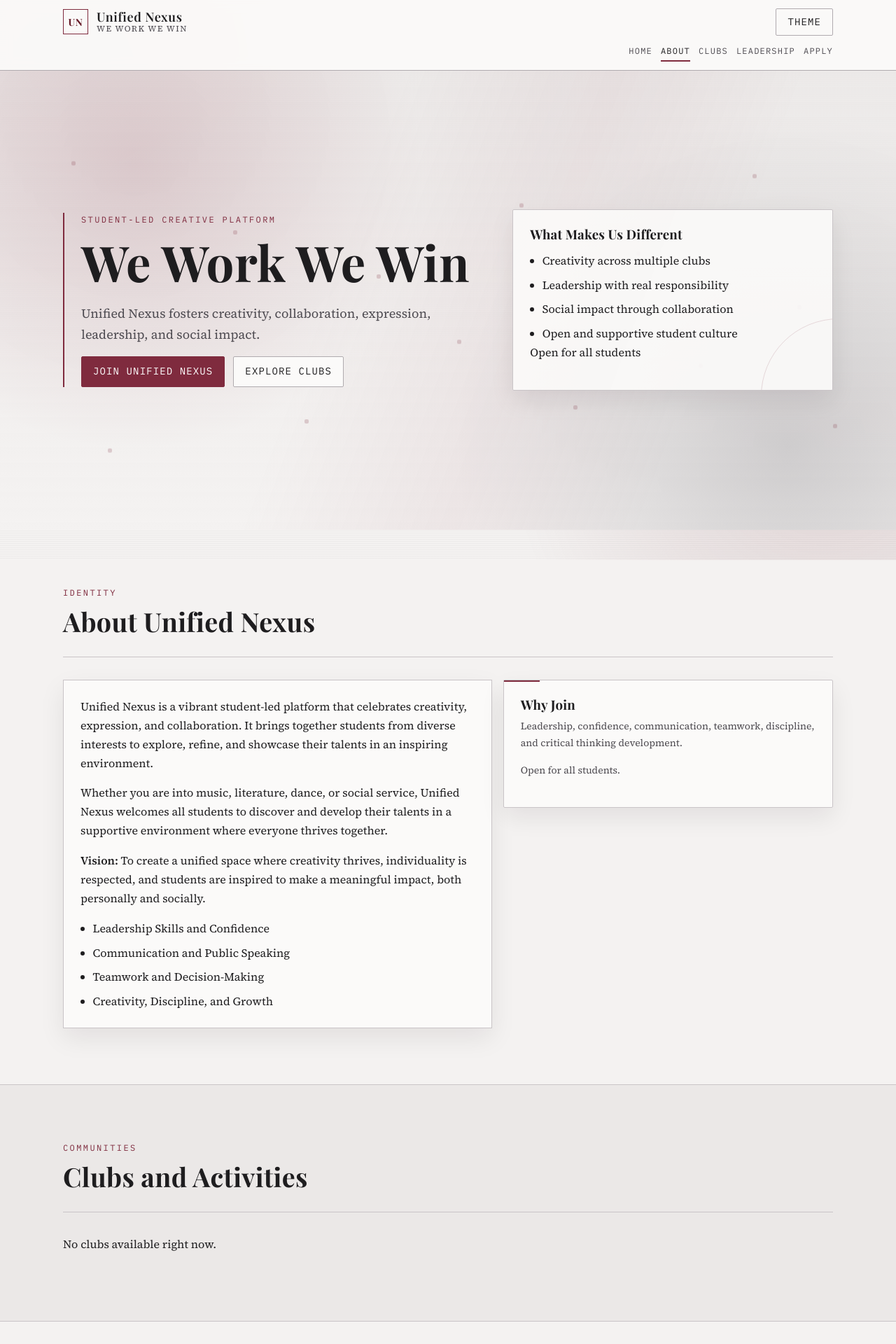
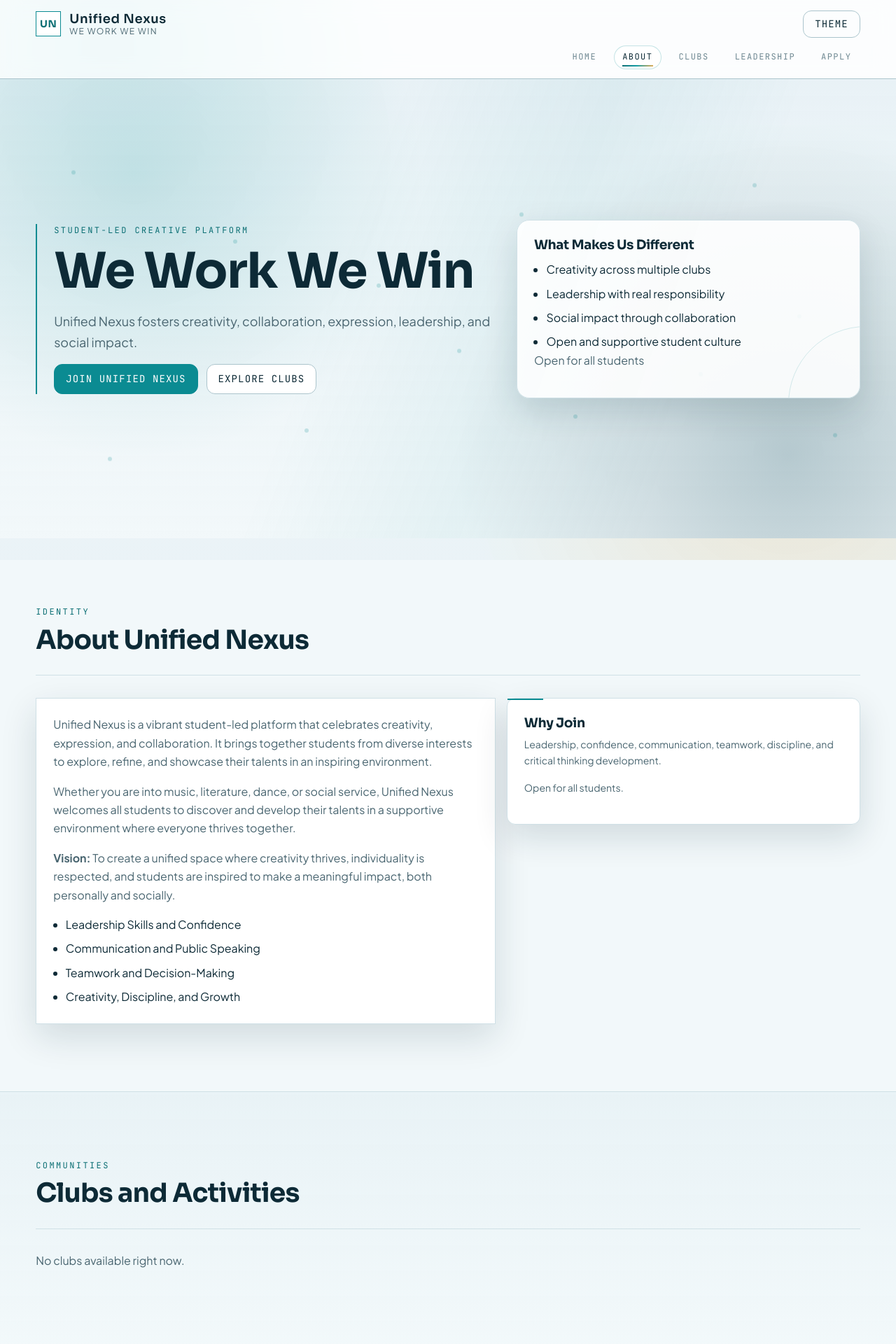
Before and after one commit to zenithkandel/unified-nexus, a PHP site: page /unified-nexus/ in a window 1280 px wide. Shown: the top 1920 px of the page at 70% size. Run offline with PHP 8.4, Linux system fonts and the light colour scheme; data that the repository does not hold is empty.

Commit message:
feat: update CSS styles for improved layout and typography, enhance theme variables

```diff
--- a/css/base.css
+++ b/css/base.css
@@ -1,4 +1,4 @@
-@import url('https://fonts.googleapis.com/css2?family=IBM+Plex+Mono:wght@400;500&family=Playfair+Display:wght@500;600;700&family=Source+Serif+4:wght@400;500;600&display=swap');
+@import url('https://fonts.googleapis.com/css2?family=JetBrains+Mono:wght@400;500&family=Plus+Jakarta+Sans:wght@400;500;600;700&family=Sora:wght@500;600;700&display=swap');
 
 * {
     box-sizing: border-box;
@@ -6,6 +6,8 @@
 
 html {
     scroll-behavior: smooth;
+    -webkit-font-smoothing: antialiased;
+    -moz-osx-font-smoothing: grayscale;
 }
 
 body {
@@ -14,8 +16,9 @@ body {
     color: var(--text-strong);
     font-family: var(--font-secondary);
     font-size: var(--text-md);
-    line-height: 1.68;
+    line-height: 1.65;
     position: relative;
+    overflow-x: hidden;
 }
 
 body::before {
@@ -25,17 +28,17 @@ body::before {
     pointer-events: none;
     z-index: -1;
     background:
-        radial-gradient(circle at 8% 12%, var(--ambient-glow), transparent 26%),
-        radial-gradient(circle at 92% 78%, color-mix(in srgb, var(--accent-strong) 14%, transparent), transparent 34%),
-        repeating-linear-gradient(0deg, transparent, transparent 2px, color-mix(in srgb, var(--text-muted) 4%, transparent) 2px, color-mix(in srgb, var(--text-muted) 4%, transparent) 3px);
+        radial-gradient(circle at 12% 8%, var(--ambient-glow), transparent 30%),
+        radial-gradient(circle at 88% 80%, color-mix(in srgb, var(--accent-warm) 22%, transparent), transparent 36%),
+        linear-gradient(180deg, color-mix(in srgb, var(--surface-0) 75%, transparent), color-mix(in srgb, var(--surface-1) 75%, transparent));
 }
 
 h1,
 h2,
 h3 {
     font-family: var(--font-primary);
-    line-height: 1.2;
-    letter-spacing: 0.01em;
+    line-height: 1.15;
+    letter-spacing: -0.02em;
     margin: 0 0 var(--space-4);
 }
 
@@ -49,11 +52,12 @@ h2 {
 
 p {
     margin: 0 0 var(--space-4);
+    color: var(--text-muted);
 }
 
 ::selection {
-    background: color-mix(in srgb, var(--accent) 72%, var(--color-white));
-    color: var(--color-black);
+    background: color-mix(in srgb, var(--accent) 66%, var(--color-white));
+    color: var(--surface-0);
 }
 
 a {
@@ -61,7 +65,28 @@ a {
     text-decoration: none;
 }
 
+a:hover {
+    color: var(--accent-strong);
+}
+
+label {
+    font-size: var(--text-sm);
+    font-weight: 600;
+    color: var(--text-strong);
+}
+
 img {
     max-width: 100%;
     display: block;
 }
+
+@media (prefers-reduced-motion: reduce) {
+    * {
+        animation: none !important;
+        transition-duration: 0.01ms !important;
+    }
+
+    html {
+        scroll-behavior: auto;
+    }
+}
--- a/css/layout.css
+++ b/css/layout.css
@@ -1,14 +1,15 @@
 .container {
-    width: min(1100px, 92vw);
+    width: min(1180px, 92vw);
     margin: 0 auto;
 }
 
 .section {
     padding: var(--space-8) 0;
+    position: relative;
 }
 
 .section-alt {
-    background: var(--surface-1);
+    background: linear-gradient(180deg, color-mix(in srgb, var(--surface-1) 88%, transparent), color-mix(in srgb, var(--surface-0) 92%, transparent));
     border-top: 1px solid var(--line-soft);
     border-bottom: 1px solid var(--line-soft);
 }
@@ -16,15 +17,15 @@
 .site-header {
     position: sticky;
     top: 0;
-    z-index: 30;
-    background: color-mix(in srgb, var(--surface-panel) 91%, transparent);
-    backdrop-filter: blur(8px);
+    z-index: 40;
+    background: color-mix(in srgb, var(--surface-overlay) 95%, transparent);
+    backdrop-filter: blur(14px) saturate(1.12);
     border-bottom: 1px solid var(--border-color);
-    transition: background-color var(--transition-base), box-shadow var(--transition-base), padding var(--transition-base);
+    transition: background-color var(--transition-base), box-shadow var(--transition-base), border-color var(--transition-base);
 }
 
 .site-header.scrolled {
-    background: color-mix(in srgb, var(--surface-panel) 96%, transparent);
+    background: color-mix(in srgb, var(--surface-overlay) 98%, transparent);
     box-shadow: var(--shadow-subtle);
 }
 
@@ -32,46 +33,56 @@
     display: flex;
     align-items: center;
     justify-content: space-between;
-    padding: var(--space-3) 0 var(--space-2);
+    gap: var(--space-3);
+    padding: 0.95rem 0 0.7rem;
 }
 
 .main-nav {
     display: flex;
     gap: var(--space-3);
     overflow-x: auto;
-    padding: 0 0 var(--space-3);
+    padding: 0 0 0.85rem;
+    scrollbar-width: none;
+}
+
+.main-nav::-webkit-scrollbar {
+    display: none;
 }
 
 .main-nav a {
     font-size: var(--text-xs);
     font-family: var(--font-mono);
     text-transform: uppercase;
-    letter-spacing: 0.1em;
-    color: var(--text-muted);
-    border-bottom: 1px solid transparent;
-    padding: var(--space-1) 0;
+    letter-spacing: 0.12em;
+    color: var(--text-faint);
+    border: 1px solid transparent;
+    border-radius: var(--radius-pill);
+    padding: 0.38rem 0.72rem;
     position: relative;
 }
 
 .main-nav a::after {
     content: "";
     position: absolute;
-    left: 0;
-    bottom: -1px;
-    width: 0;
+    left: 0.7rem;
+    bottom: 0.18rem;
+    width: calc(100% - 1.4rem);
     height: 2px;
-    background: var(--accent);
-    transition: width var(--transition-base);
+    transform: scaleX(0);
+    transform-origin: left;
+    background: var(--gradient-brand);
+    transition: transform var(--transition-base);
 }
 
 .main-nav a:hover::after,
 .main-nav a.is-active::after {
-    width: 100%;
+    transform: scaleX(1);
 }
 
 .main-nav a.is-active {
     color: var(--text-strong);
-    border-color: transparent;
+    border-color: color-mix(in srgb, var(--accent) 24%, transparent);
+    background: color-mix(in srgb, var(--surface-panel) 84%, transparent);
 }
 
 .section-head {
@@ -85,7 +96,7 @@
     font-size: var(--text-xs);
     text-transform: uppercase;
     letter-spacing: 0.2em;
-    color: var(--accent);
+    color: var(--accent-strong);
     margin-bottom: var(--space-2);
 }
 
@@ -98,9 +109,9 @@
 
 .hero-panel {
     border: 1px solid var(--line-soft);
-    background: color-mix(in srgb, var(--surface-panel) 92%, transparent);
+    background: color-mix(in srgb, var(--surface-panel) 88%, transparent);
     padding: var(--space-5);
-    border-radius: var(--radius-sm);
+    border-radius: var(--radius-md);
     box-shadow: var(--shadow-card);
 }
 
@@ -116,7 +127,9 @@
 }
 
 .site-footer {
-    background: color-mix(in srgb, var(--surface-2) 70%, var(--surface-0));
+    background:
+        radial-gradient(circle at 80% -30%, color-mix(in srgb, var(--accent) 18%, transparent), transparent 48%),
+        color-mix(in srgb, var(--surface-2) 78%, var(--surface-0));
     border-top: 1px solid var(--line-soft);
     padding: var(--space-7) 0;
 }
@@ -137,7 +150,7 @@
 
 .footer-tagline,
 .footer-item {
-    color: var(--text-muted);
+    color: var(--text-faint);
     margin-bottom: var(--space-2);
 }
 
--- a/css/themes.css
+++ b/css/themes.css
@@ -1,34 +1,48 @@
 :root,
 html[data-theme="light"] {
-    --surface-0: #f4f2f1;
-    --surface-1: #ebe8e7;
-    --surface-2: #e0dcdb;
-    --surface-panel: #fbfaf9;
-    --text-strong: #1e1d1f;
-    --text-muted: #4d4a50;
-    --border-color: #b0abaf;
-    --line-soft: #c9c4c7;
+    --surface-0: #f2f8fa;
+    --surface-1: #e7f1f5;
+    --surface-2: #d7e8ee;
+    --surface-panel: #ffffff;
+    --surface-overlay: rgba(255, 255, 255, 0.78);
+
+    --text-strong: #0d2a36;
+    --text-muted: #4a6671;
+    --text-faint: #6e8791;
+
+    --border-color: #abc4cc;
+    --line-soft: #cfe0e6;
+
     --accent: var(--color-accent-1);
     --accent-strong: var(--color-accent-2);
-    --success: #355f43;
-    --error: #8a1f2f;
-    --ambient-glow: rgba(127, 43, 62, 0.08);
+    --accent-warm: var(--color-accent-3);
+
+    --success: #1d8a5c;
+    --error: #be3f43;
+    --ambient-glow: rgba(17, 151, 161, 0.18);
 }
 
 html[data-theme="dark"] {
-    --surface-0: #18171b;
-    --surface-1: #222026;
-    --surface-2: #2e2b33;
-    --surface-panel: #242129;
-    --text-strong: #f3f0ed;
-    --text-muted: #cbc4cc;
-    --border-color: #5b5660;
-    --line-soft: #4c4750;
-    --accent: #a76071;
-    --accent-strong: #ca8a99;
-    --success: #6eb083;
-    --error: #d87a89;
-    --ambient-glow: rgba(167, 96, 113, 0.15);
+    --surface-0: #08161d;
+    --surface-1: #10232d;
+    --surface-2: #15303d;
+    --surface-panel: #132a35;
+    --surface-overlay: rgba(10, 25, 33, 0.78);
+
+    --text-strong: #e8f5f9;
+    --text-muted: #b4d0d9;
+    --text-faint: #8bb0bc;
+
+    --border-color: #315363;
+    --line-soft: #294755;
+
+    --accent: #3fc5cb;
+    --accent-strong: #2babb2;
+    --accent-warm: #ffc879;
+
+    --success: #5fd1a0;
+    --error: #f2878b;
+    --ambient-glow: rgba(63, 197, 203, 0.22);
 }
 
 html,
@@ -36,6 +50,8 @@ body,
 button,
 input,
 select,
-textarea {
-    transition: background-color 220ms ease, color 220ms ease, border-color 220ms ease;
+textarea,
+.card,
+.panel {
+    transition: background-color 220ms ease, color 220ms ease, border-color 220ms ease, box-shadow 240ms ease;
 }
--- a/css/variables.css
+++ b/css/variables.css
@@ -1,20 +1,29 @@
 :root {
     --color-white: #ffffff;
-    --color-black: #111111;
-    --color-base-1: #57545b;
-    --color-base-2: #716f75;
-    --color-base-3: #959294;
-    --color-base-4: #aaaaaa;
-    --color-accent-1: #7f2b3e;
-    --color-accent-2: #661b28;
+    --color-black: #04131a;
 
-    --radius-sm: 2px;
-    --shadow-subtle: 0 4px 16px rgba(0, 0, 0, 0.09);
-    --shadow-card: 0 14px 34px rgba(25, 19, 22, 0.08);
+    --color-base-1: #0f3644;
+    --color-base-2: #1e5363;
+    --color-base-3: #4f7d8f;
+    --color-base-4: #95afbb;
 
-    --font-primary: "Playfair Display", "Garamond", "Palatino Linotype", serif;
-    --font-secondary: "Source Serif 4", "Book Antiqua", "Trebuchet MS", serif;
-    --font-mono: "IBM Plex Mono", "Courier New", monospace;
+    --color-accent-1: #0b8b92;
+    --color-accent-2: #0c6f74;
+    --color-accent-3: #f0b35d;
+
+    --radius-xs: 8px;
+    --radius-sm: 12px;
+    --radius-md: 18px;
+    --radius-lg: 26px;
+    --radius-pill: 999px;
+
+    --shadow-subtle: 0 8px 24px rgba(12, 47, 59, 0.08);
+    --shadow-card: 0 18px 48px rgba(8, 43, 56, 0.14);
+    --shadow-strong: 0 28px 72px rgba(6, 39, 52, 0.2);
+
+    --font-primary: "Sora", "Avenir Next", "Segoe UI", sans-serif;
+    --font-secondary: "Plus Jakarta Sans", "Segoe UI", sans-serif;
+    --font-mono: "JetBrains Mono", "Consolas", monospace;
 
     --space-1: 0.25rem;
     --space-2: 0.5rem;
@@ -23,8 +32,8 @@
     --space-5: 1.5rem;
     --space-6: 2rem;
     --space-7: 3rem;
-    --space-8: 4rem;
-    --space-9: 5rem;
+    --space-8: 4.5rem;
+    --space-9: 6rem;
 
     --text-xs: 0.75rem;
     --text-sm: 0.875rem;
@@ -32,9 +41,12 @@
     --text-lg: 1.125rem;
     --text-xl: 1.5rem;
     --text-2xl: 2rem;
-    --text-3xl: 2.75rem;
+    --text-3xl: 3rem;
 
-    --transition-fast: 180ms ease;
-    --transition-base: 280ms ease;
-    --transition-smooth: 560ms cubic-bezier(0.4, 0, 0.2, 1);
+    --gradient-brand: linear-gradient(132deg, #0e6f73 0%, #119ba3 46%, #e6ad55 100%);
+    --gradient-soft: linear-gradient(180deg, rgba(17, 155, 163, 0.08) 0%, rgba(240, 179, 93, 0.08) 100%);
+
+    --transition-fast: 160ms cubic-bezier(0.2, 0.6, 0.2, 1);
+    --transition-base: 260ms cubic-bezier(0.2, 0.6, 0.2, 1);
+    --transition-smooth: 520ms cubic-bezier(0.22, 1, 0.36, 1);
 }
```
